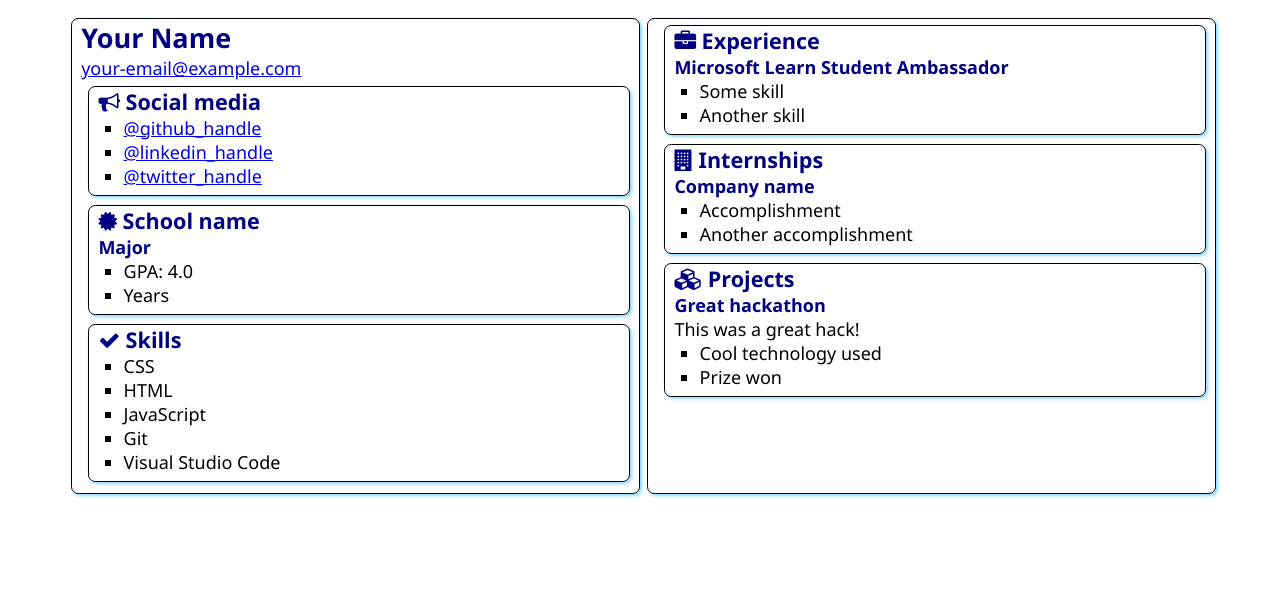
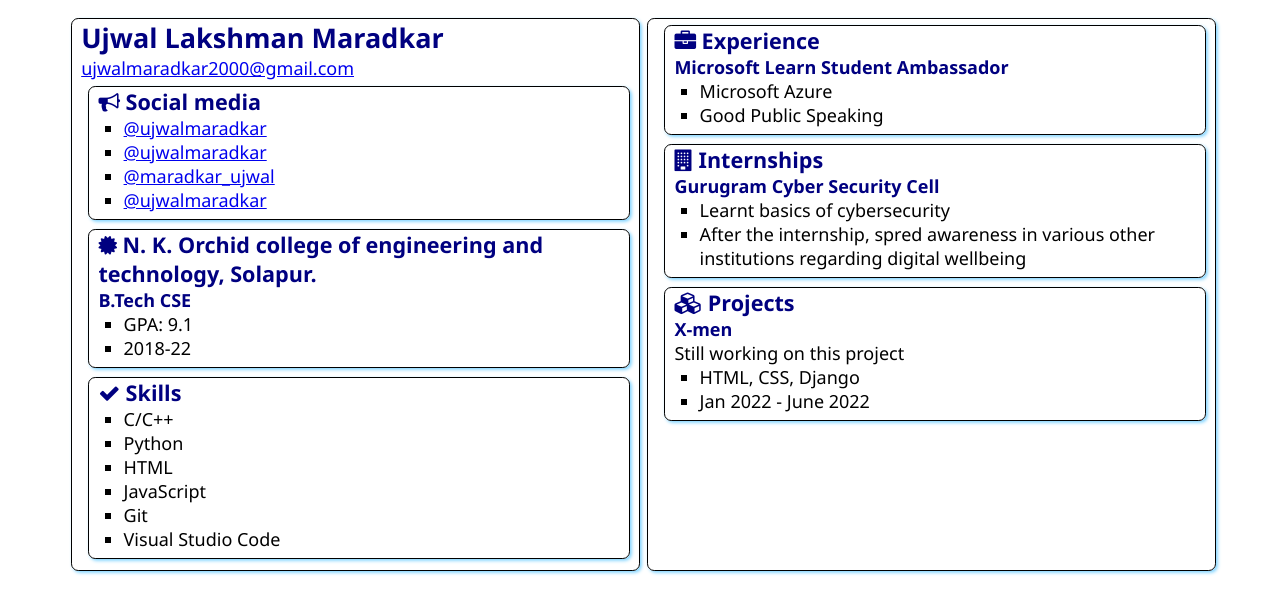
Before and after one commit to ujwalmaradkar/SATechnicalOnboarding, a plain HTML site: page src/index.html in a window 1280 px wide. Drawn offline with Linux system fonts and the light colour scheme.

Commit message:
Update index.html

```diff
--- a/src/index.html
+++ b/src/index.html
@@ -4,7 +4,7 @@
     <meta charset="UTF-8">
     <meta http-equiv="X-UA-Compatible" content="IE=edge">
     <meta name="viewport" content="width=device-width, initial-scale=1.0">
-    <title>Resume</title>
+    <title>VirtualResume</title>
 
     <link rel="stylesheet" href="style.css">
     <link rel="stylesheet" href="https://cdnjs.cloudflare.com/ajax/libs/font-awesome/4.7.0/css/font-awesome.min.css">
@@ -12,8 +12,8 @@
 <body>
     <main>
         <article class="box">
-            <h1>Your Name</h1>
-            <div><a href="mailto:your.email@example.com">your-email@example.com</a></div>
+            <h1>Ujwal Lakshman Maradkar</h1>
+            <div><a href="mailto:your.email@example.com">ujwalmaradkar2000@gmail.com</a></div>
 
             <section class="box">
                 <h2>
@@ -21,9 +21,10 @@
                     Social media
                 </h2>
                 <ul>
-                    <li><a href="https://github.com/<handle>">@github_handle</a></li>
-                    <li><a href="https://linkedin.com/in/<handle>">@linkedin_handle</a></li>
-                    <li><a href="https://twitter.com/<handle>">@twitter_handle</a></li>
+                    <li><a href="https://github.com/<handle>">@ujwalmaradkar</a></li>
+                    <li><a href="https://linkedin.com/in/<handle>">@ujwalmaradkar</a></li>
+                    <li><a href="https://twitter.com/<handle>">@maradkar_ujwal</a></li>
+                    <li><a href="https://instagram.com/<handle>">@ujwalmaradkar</a></li>
                 </ul>
             </section>
 
@@ -31,12 +32,12 @@
                 <div class="education">
                     <h2>
                         <i class="fa fa-certificate" aria-hidden="true"></i>
-                        School name
+                        N. K. Orchid college of engineering and technology, Solapur.
                     </h2>
-                    <h3>Major</h3>
+                    <h3>B.Tech CSE </h3>
                     <ul>
-                        <li>GPA: 4.0</li>
-                        <li>Years</li>
+                        <li>GPA: 9.1</li>
+                        <li>2018-22</li>
                     </ul>
                 </div>
             </section>
@@ -47,7 +48,8 @@
                     Skills
                 </h2>
                 <ul>
-                    <li>CSS</li>
+                    <li>C/C++</li>
+                    <li>Python</li>
                     <li>HTML</li>
                     <li>JavaScript</li>
                     <li>Git</li>
@@ -63,8 +65,8 @@
                 </h2>
                 <h3>Microsoft Learn Student Ambassador</h3>
                 <ul>
-                    <li>Some skill</li>
-                    <li>Another skill</li>
+                    <li>Microsoft Azure</li>
+                    <li>Good Public Speaking</li>
                 </ul>
             </section>
             <section class="box">
@@ -73,10 +75,10 @@
                     Internships
                 </h2>
 
-                <h3>Company name</h3>
+                <h3>Gurugram Cyber Security Cell</h3>
                 <ul>
-                    <li>Accomplishment</li>
-                    <li>Another accomplishment</li>
+                    <li>Learnt basics of cybersecurity</li>
+                    <li>After the internship, spred awareness in various other institutions regarding digital wellbeing</li>
                 </ul>
             </section>
             <section class="box">
@@ -85,11 +87,11 @@
                     Projects
                 </h2>
 
-                <h3>Great hackathon</h3>
-                <div>This was a great hack!</div>
+                <h3>X-men</h3>
+                <div>Still working on this project</div>
                 <ul>
-                    <li>Cool technology used</li>
-                    <li>Prize won</li>
+                    <li>HTML, CSS, Django</li>
+                    <li>Jan 2022 - June 2022</li>
                 </ul>
             </section>
         </article>
```
